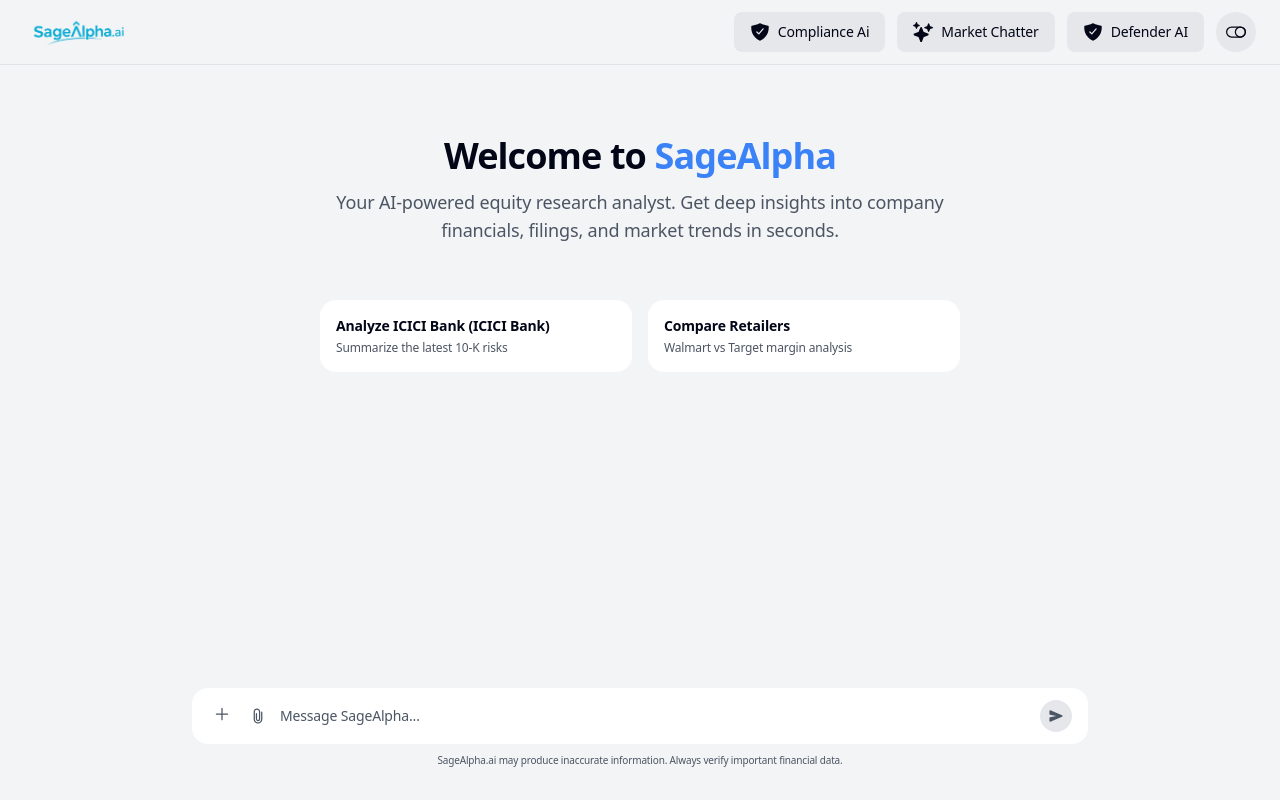
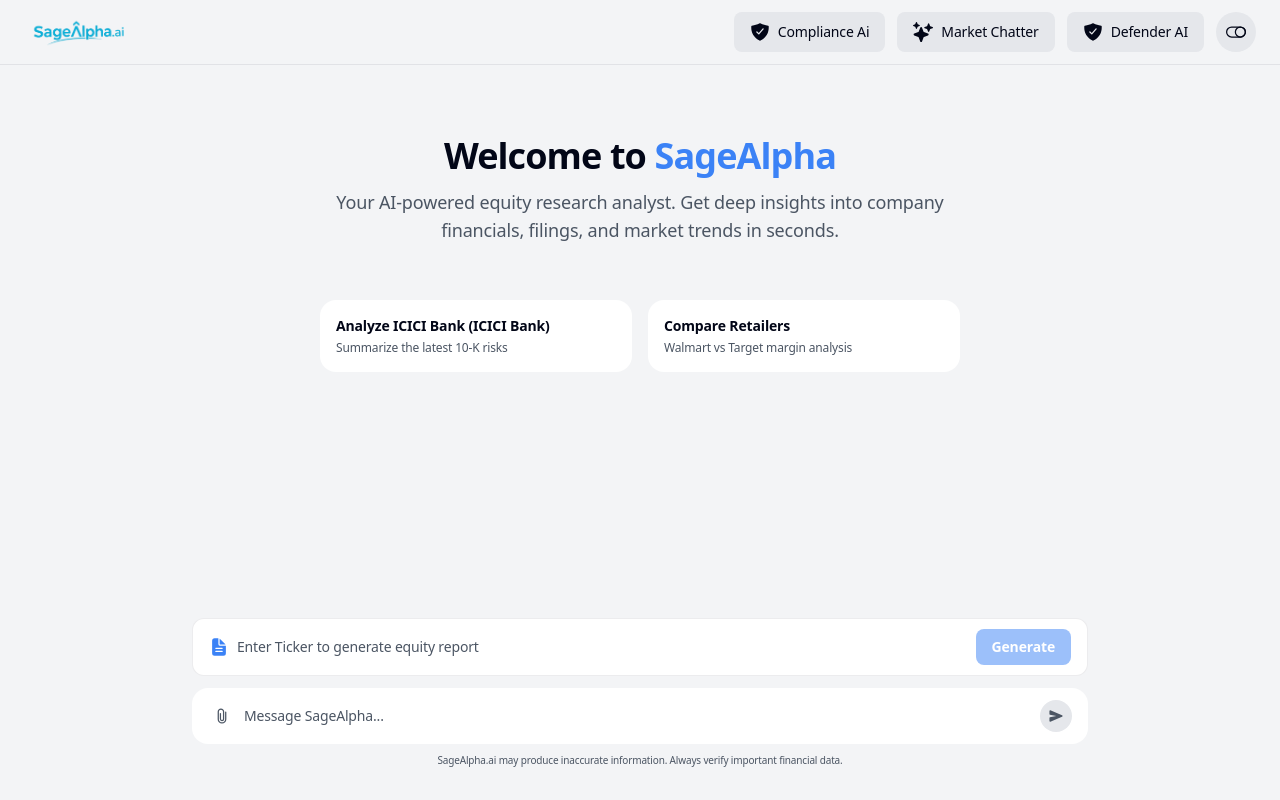
Before and after one commit to SageAlpha-ai/sagealpha_ai_demo, a React (Vite) app: page /chatbot in a window 1280 px wide. Built offline with nearby package versions, Linux system fonts and the light colour scheme.

Commit message:
updated chat ui

```diff
--- a/src/components/ChatBot.jsx
+++ b/src/components/ChatBot.jsx
@@ -1,5 +1,5 @@
 import React, { useState, useEffect, useRef } from "react";
-import { IoSend, IoAdd, IoAttach, IoClose, IoDocument, IoImage, IoMusicalNote, IoDocumentText } from "react-icons/io5";
+import { IoSend, IoAttach, IoClose, IoDocument, IoImage, IoMusicalNote, IoDocumentText } from "react-icons/io5";
 import CONFIG from "../config";
 import { getMarketIntelligence } from "../api/marketIntelligence";
 import MarketIntelligence from "./MarketIntelligence";
@@ -12,13 +12,11 @@
   const [loading, setLoading] = useState(false);
   const [sessionId, setSessionId] = useState(null);
   const [isReportMode, setIsReportMode] = useState(false);
-  const [showMenu, setShowMenu] = useState(false);
   const [companyName, setCompanyName] = useState("");
   const [attachedFiles, setAttachedFiles] = useState([]);
   const [uploadingFiles, setUploadingFiles] = useState(false);
   const fileInputRef = useRef(null);
   const messagesEndRef = useRef(null);
-  const menuRef = useRef(null);
 
   const scrollToBottom = () => {
     messagesEndRef.current?.scrollIntoView({ behavior: "smooth" });
@@ -179,28 +177,11 @@
     scrollToBottom();
   }, [messages]);
 
-  // Close menu when clicking outside
-  useEffect(() => {
-    const handleClickOutside = (event) => {
-      if (menuRef.current && !menuRef.current.contains(event.target)) {
-        setShowMenu(false);
-      }
-    };
-
-    if (showMenu) {
-      document.addEventListener("mousedown", handleClickOutside);
-      return () => {
-        document.removeEventListener("mousedown", handleClickOutside);
-      };
-    }
-  }, [showMenu]);
-
   const onNewChat = () => {
     setSessionId(null);
     setMessages([]);
     setPrompt("");
     setIsReportMode(false);
-    setShowMenu(false);
     setCompanyName("");
     setAttachedFiles([]);
   };
@@ -209,7 +190,6 @@
     setLoading(true);
     setSessionId(id);
     setIsReportMode(false);
-    setShowMenu(false);
     setAttachedFiles([]);
     try {
       const response = await fetch(`${CONFIG.API_BASE_URL}/sessions/${id}`, {
@@ -520,7 +500,6 @@
     if (isModeReport) {
       setCompanyName("");
       setIsReportMode(false);
-      setShowMenu(false);
     } else {
       setPrompt("");
     }
@@ -670,6 +649,97 @@
 
   const isDisabled = (isReportMode ? companyName.trim() === "" : prompt.trim() === "") && attachedFiles.length === 0 || loading || uploadingFiles;
 
+  // Handler for generating report from the dedicated input
+  const handleGenerateReport = async (e) => {
+    if (e) e.preventDefault();
+    const tickerToSend = companyName.trim();
+    if (!tickerToSend || loading || uploadingFiles) return;
+
+    // Upload files first if any
+    let uploadedFileInfo = [];
+    if (attachedFiles.length > 0) {
+      uploadedFileInfo = await uploadAllFiles();
+      if (uploadedFileInfo.length === 0 && !tickerToSend.trim()) {
+        return; // Don't send if files failed and no message
+      }
+    }
+
+    const userMessage = {
+      role: "user",
+      content: `Generate research report for ${tickerToSend}`,
+      attachments: uploadedFileInfo.length > 0 ? uploadedFileInfo.map(f => ({
+        filename: f.filename,
+        url: f.uploadUrl,
+        type: f.file.type
+      })) : []
+    };
+    setMessages((prev) => [...prev, userMessage]);
+
+    // Clear attachments and company name after sending
+    setAttachedFiles([]);
+    setCompanyName("");
+    setIsReportMode(false);
+
+    setLoading(true);
+
+    // Add thinking/generating message for report flow
+    const thinkingMessage = { role: "assistant", content: "Thinking...", isThinking: true };
+    setMessages((prev) => [...prev, thinkingMessage]);
+
+    try {
+      const url = `${CONFIG.API_BASE_URL}/chat/create-report`;
+
+      const body = { company_name: tickerToSend, session_id: sessionId };
+
+      const response = await fetch(url, {
+        method: "POST",
+        headers: {
+          "Content-Type": "application/json"
+        },
+        credentials: "include",
+        body: JSON.stringify(body),
+      });
+
+      // Check if response is ok before parsing
+      if (!response.ok) {
+        let errorMessage = "Something went wrong. Please try again.";
+        try {
+          const errorData = await response.json();
+          errorMessage = errorData.error || errorData.message || errorMessage;
+        } catch (parseError) {
+          errorMessage = response.statusText || errorMessage;
+        }
+        // Remove thinking message and add error
+        setMessages((prev) => prev.filter(msg => !msg.isThinking).concat([{ role: "assistant", content: `Error: ${errorMessage}` }]));
+        return;
+      }
+
+      const data = await response.json();
+
+      // Handle report generation response
+      if (data.success && data.response) {
+        // Remove thinking message and add actual response
+        setMessages((prev) => prev.filter(msg => !msg.isThinking).concat([{ role: "assistant", content: data.response }]));
+        if (data.session_id) setSessionId(data.session_id);
+      }
+      // Handle error response
+      else if (data.error) {
+        // Remove thinking message and add error
+        setMessages((prev) => prev.filter(msg => !msg.isThinking).concat([{ role: "assistant", content: `Error: ${data.error}` }]));
+      } else {
+        // Remove thinking message and add error
+        setMessages((prev) => prev.filter(msg => !msg.isThinking).concat([{ role: "assistant", content: "Unexpected response format." }]));
+      }
+    } catch (err) {
+      console.error("Chat error:", err);
+      const errorMessage = err.message || "Something went wrong. Please check your connection.";
+      // Remove thinking message and add error
+      setMessages((prev) => prev.filter(msg => !msg.isThinking).concat([{ role: "assistant", content: `Error: ${errorMessage}` }]));
+    } finally {
+      setLoading(false);
+    }
+  };
+
   return (
     <div className="flex flex-1 h-full bg-[var(--bg)] text-[var(--text)] overflow-hidden">
       {/* Main Chat Area */}
@@ -794,6 +864,46 @@
           </div>
         )}
 
+        {/* Generate Report Section */}
+        <div className="px-4 sm:px-6 pb-3">
+          <form className="mx-auto max-w-4xl" onSubmit={handleGenerateReport}>
+            <div className="flex items-center gap-2 rounded-xl bg-[var(--card-bg)] px-3 sm:px-4 py-2.5 border border-[var(--border)]">
+              <IoDocumentText className="w-5 h-5 text-[var(--accent)] flex-shrink-0" />
+              <input
+                type="text"
+                placeholder="Enter Ticker to generate equity report"
+                value={companyName}
+                onChange={(e) => setCompanyName(e.target.value)}
+                className="
+                  flex-1 bg-transparent
+                  text-sm text-[var(--text)]
+                  placeholder-[var(--text-muted)]
+                  outline-none
+                "
+              />
+              <button
+                type="submit"
+                disabled={companyName.trim() === "" || loading || uploadingFiles}
+                className="
+                  px-4 py-2 rounded-lg transition-all
+                  bg-[var(--accent)] text-white text-sm font-bold
+                  hover:brightness-110 active:scale-95 disabled:opacity-50 disabled:cursor-not-allowed
+                  flex items-center gap-2
+                "
+              >
+                {loading && isReportMode ? (
+                  <>
+                    <Spinner size="sm" className="border-white/30 border-t-white" />
+                    <span>Generating...</span>
+                  </>
+                ) : (
+                  "Generate"
+                )}
+              </button>
+            </div>
+          </form>
+        </div>
+
         {/* Input Area */}
         <footer className="pb-4 sm:pb-8 px-4 sm:px-6">
           <form className="mx-auto max-w-4xl relative" onSubmit={sendMessage}>
@@ -808,37 +918,6 @@
             />
 
             <div className="flex items-center gap-2 rounded-2xl bg-[var(--card-bg)] px-3 sm:px-4 py-2.5 sm:py-3 group relative">
-              {/* Menu Button with Dropdown */}
-              {!isReportMode && (
-                <div className="relative" ref={menuRef}>
-              <button
-                type="button"
-                    onClick={() => setShowMenu(!showMenu)}
-                    className="text-[var(--text-muted)] hover:text-[var(--text)] p-1 rounded-md hover:bg-[var(--hover)] transition-colors"
-                    title="Create new report"
-              >
-                <IoAdd className="w-5 h-5" />
-              </button>
-
-                  {/* Dropdown Menu */}
-                  {showMenu && (
-                    <div className="absolute bottom-full left-0 mb-2 w-48 bg-[var(--bg)] border border-[var(--border)] rounded-xl z-50 overflow-hidden animate-in fade-in slide-in-from-bottom-2 duration-200">
-                      <button
-                        type="button"
-                        onClick={() => {
-                          setIsReportMode(true);
-                          setShowMenu(false);
-                        }}
-                        className="w-full px-4 py-3 text-left text-sm text-[var(--text)] hover:bg-[var(--hover)] transition-colors flex items-center gap-2"
-                      >
-                        <IoDocumentText className="w-4 h-4" />
-                        <span>Equity Report</span>
-                      </button>
-                    </div>
-                  )}
-                </div>
-              )}
-
               <button
                 type="button"
                 onClick={() => fileInputRef.current?.click()}
@@ -848,40 +927,6 @@
                 <IoAttach className="w-5 h-5" />
               </button>
 
-              {isReportMode ? (
-                <div className="flex-1 flex items-center gap-2 bg-[var(--bg)] rounded-xl px-3 py-2 animate-in fade-in slide-in-from-left-2 duration-200">
-                  <input
-                    type="text"
-                    placeholder="Enter company name (e.g., ICICI Bank)..."
-                    value={companyName}
-                    onChange={(e) => setCompanyName(e.target.value)}
-                    autoFocus
-                    className="
-                    flex-1 bg-transparent
-                    text-sm text-[var(--text)]
-                    placeholder-[var(--text-muted)]
-                    outline-none
-                  " />
-                  <button
-                    type="submit"
-                    disabled={companyName.trim() === "" || loading || uploadingFiles}
-                    className="
-                      px-4 py-2 rounded-xl transition-all
-                      bg-[var(--accent)] text-white text-xs font-bold
-                      hover:brightness-110 active:scale-95 disabled:opacity-50
-                    "
-                  >
-                    {uploadingFiles ? 'Uploading...' : 'Generate'}
-                  </button>
-                  <button
-                    type="button"
-                    onClick={() => { setIsReportMode(false); setCompanyName(""); setShowMenu(false); }}
-                    className="text-[var(--text-muted)] hover:text-[var(--text)] p-1"
-                  >
-                    <IoClose className="w-5 h-5" />
-                  </button>
-                </div>
-              ) : (
               <input
                 type="text"
                 placeholder="Message SageAlpha..."
@@ -892,8 +937,8 @@
                   text-sm text-[var(--text)]
                   placeholder-[var(--text-muted)]
                   outline-none
-                " />
-              )}
+                "
+              />
 
               <button
                 type="submit"
```
Lines whose indentation alone changed are shown as unchanged.
